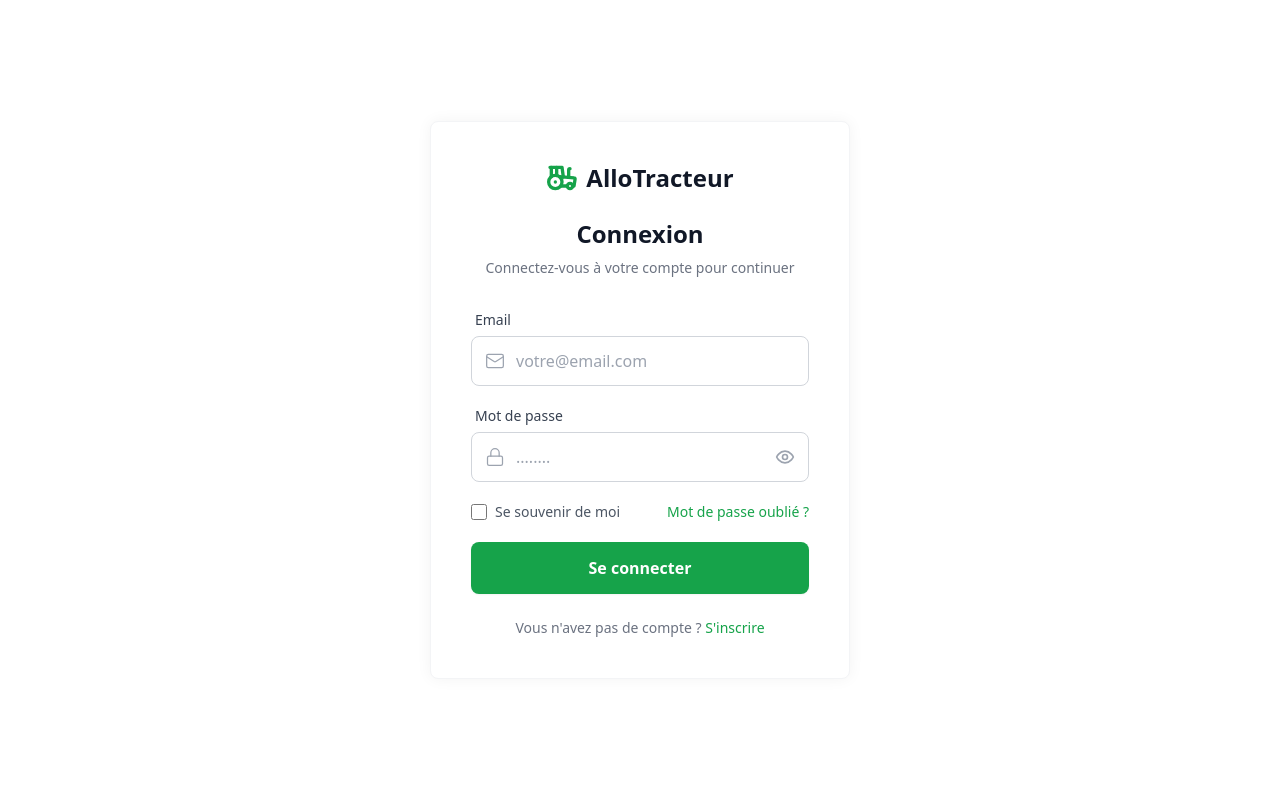
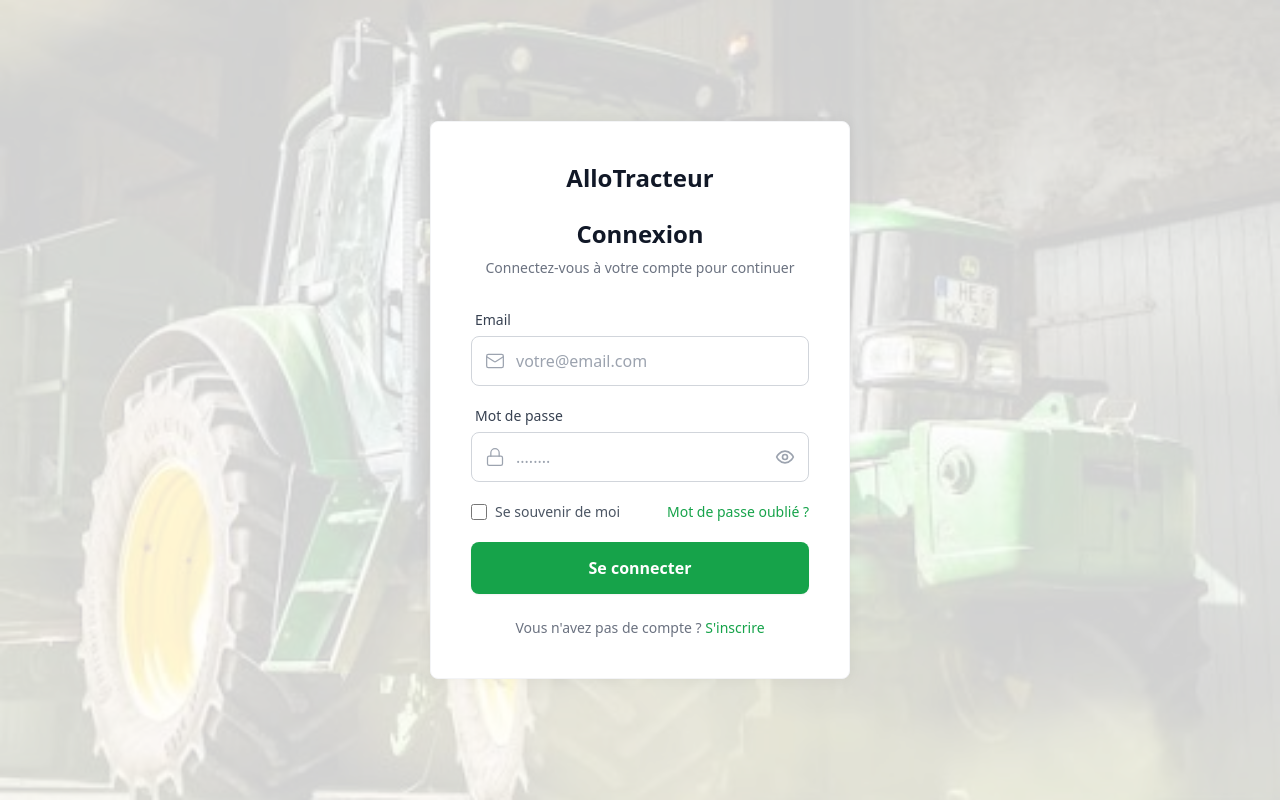
Before and after one commit to sarrlouise-hue/agroBoost, a React (Vite) app in the folder frontend/: page /login in a window 1280 px wide. Built offline with nearby package versions, Linux system fonts and the light colour scheme.

Commit message:
Update Login.tsx

```diff
--- a/frontend/src/pages/Auth/Login.tsx
+++ b/frontend/src/pages/Auth/Login.tsx
@@ -1,7 +1,7 @@
 import React, { useState } from "react";
 import { Link, useRouter } from "../../router";
 import { useAuth } from "../../contexts/AuthContext";
-import { Tractor, Mail, Lock, AlertCircle, Eye, EyeOff } from "lucide-react";
+import { Mail, Lock, AlertCircle, Eye, EyeOff } from "lucide-react";
 
 export const Login: React.FC = () => {
 	const { signIn } = useAuth();
@@ -21,26 +21,45 @@ export const Login: React.FC = () => {
 		try {
 			await signIn(email, password);
 			navigate("/dashboard");
-		} catch (err: any) {
-			setError(err.message || "Email ou mot de passe incorrect");
+		} catch (err: unknown) {
+			const message =
+				typeof err === "object" && err !== null && "message" in err
+					? String((err as { message?: unknown }).message ?? "")
+					: "";
+			setError(message || "Email ou mot de passe incorrect");
 		} finally {
 			setLoading(false);
 		}
 	};
 
 	return (
-		<div className="min-h-screen bg-white flex items-center justify-center py-12 px-4 sm:px-6 lg:px-8 font-sans">
-			<div className="max-w-[420px] w-full bg-white rounded-lg shadow-[0_0_15px_rgba(0,0,0,0.05)] border border-gray-100 p-8 sm:p-10">
+		<div className="min-h-screen relative overflow-hidden flex items-center justify-center py-12 px-4 sm:px-6 lg:px-8 font-sans">
+			{/* Background */}
+			<div
+				aria-hidden="true"
+				className="absolute inset-0"
+				style={{
+					backgroundImage: "url('/TRACTOR.jpg')",
+					backgroundSize: "cover",
+					backgroundPosition: "center",
+					backgroundRepeat: "no-repeat",
+					filter: "saturate(1.05)",
+				}}
+			/>
+			{/* Overlay */}
+			<div
+				aria-hidden="true"
+				className="absolute inset-0"
+				style={{ background: "rgba(255, 255, 255, 0.82)" }}
+			/>
+
+			<div className="relative z-10 max-w-[420px] w-full bg-white rounded-lg shadow-[0_0_15px_rgba(0,0,0,0.05)] border border-gray-100 p-8 sm:p-10">
 				{/* Header Section */}
 				<div className="text-center mb-8">
 					<Link
 						to="/"
 						className="flex items-center justify-center gap-2 mb-6 group"
 					>
-						<Tractor
-							className="w-8 h-8 text-green-600 group-hover:scale-110 transition-transform"
-							strokeWidth={2.5}
-						/>
 						<span className="text-2xl font-bold text-gray-900">
 							AlloTracteur
 						</span>
```
